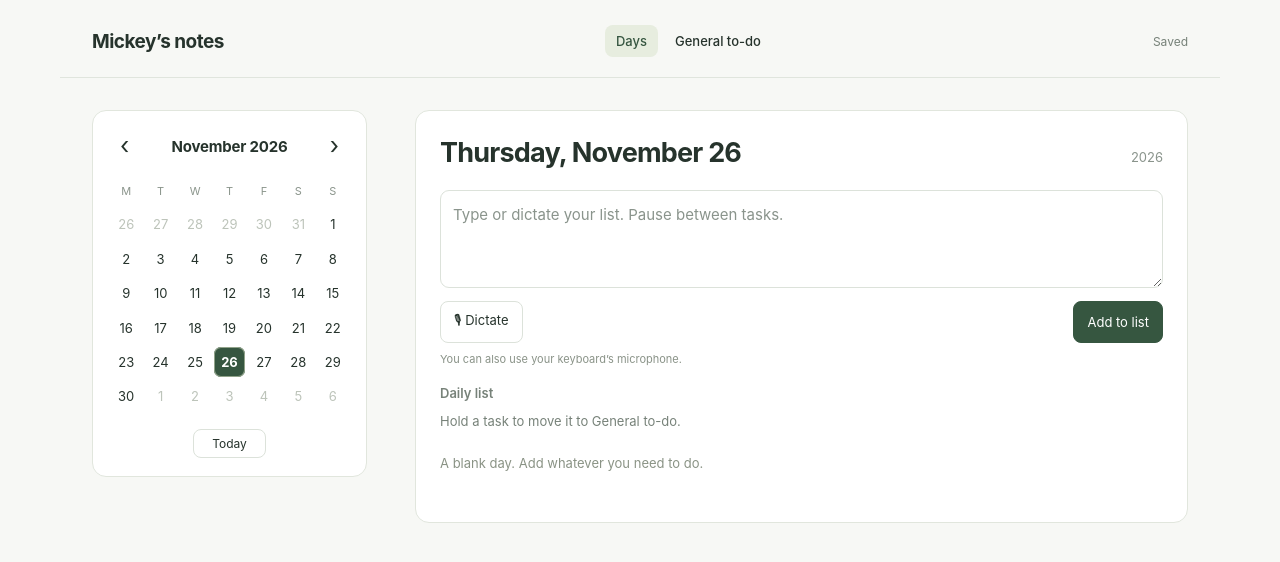
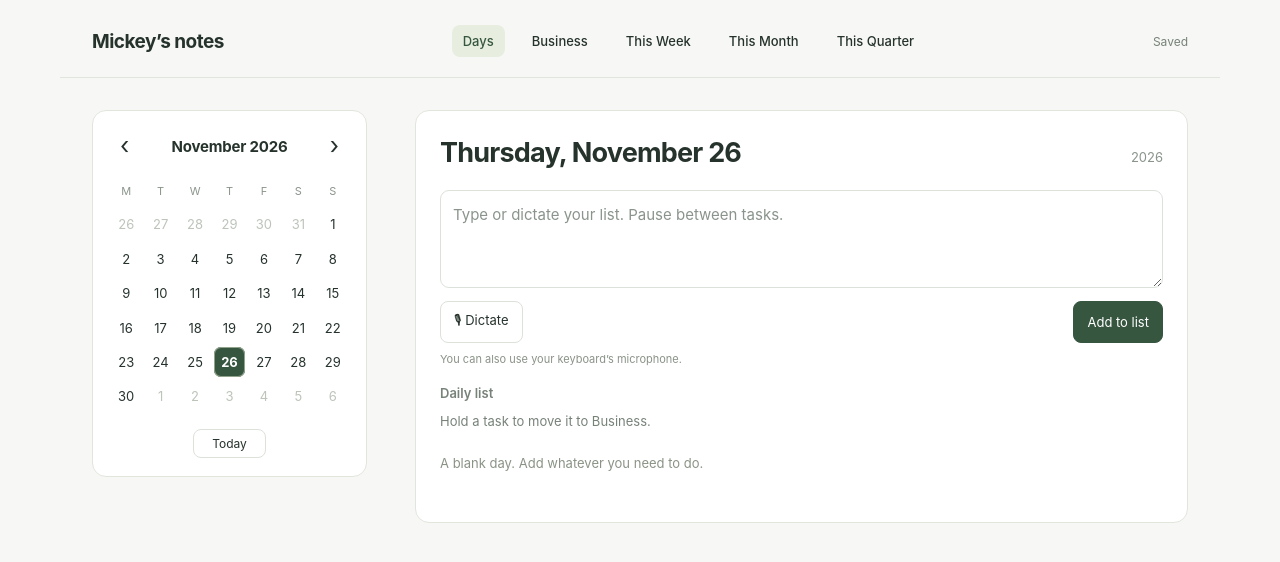
Before and after one commit to BlackMounatinTech/bmdw-estimator, a Flask app: page / in a window 1280 px wide. Shown: the top 562 px of the page. Run offline with Flask 3, Linux system fonts and the light colour scheme; data that the repository does not hold is empty.

Commit message:
Add Business and week month quarter note lists

```diff
--- a/mickeys_notes/app.py
+++ b/mickeys_notes/app.py
@@ -6,6 +6,7 @@ import calendar
 from flask import Flask, request, session, jsonify, render_template, redirect, url_for
 
 app = Flask(__name__)
+app.url_map.redirect_defaults = False
 app.secret_key = os.environ.get('SECRET_KEY') or secrets.token_hex(32)
 app.config.update(SESSION_COOKIE_HTTPONLY=True, SESSION_COOKIE_SAMESITE='Strict', SESSION_COOKIE_SECURE=os.environ.get('RENDER') == 'true', MAX_CONTENT_LENGTH=1024*1024, PERMANENT_SESSION_LIFETIME=timedelta(days=365))
 DATA = Path(os.environ.get('NOTES_DATA_DIR', Path(__file__).parent / 'data'))
@@ -74,13 +75,27 @@ def index():
     session.setdefault('csrf', secrets.token_hex(24))
     return render_template('index.html', csrf=session['csrf'])
 
+LIST_TITLES = {'business': 'Business', 'week': 'This Week', 'month': 'This Month', 'quarter': 'This Quarter'}
+
+@app.get('/lists/<list_key>')
+def list_page(list_key):
+    if list_key not in LIST_TITLES:
+        return 'Not found', 404
+    session.setdefault('csrf', secrets.token_hex(24))
+    return render_template('general.html', csrf=session['csrf'], list_key=list_key, list_title=LIST_TITLES[list_key])
+
 @app.get('/general')
 def general_page():
     session.setdefault('csrf', secrets.token_hex(24))
-    return render_template('general.html', csrf=session['csrf'])
+    return redirect(url_for('list_page', list_key='business'))
 
-@app.route('/api/general', methods=['GET', 'PUT'])
-def general_data():
+@app.route('/api/lists/<list_key>', methods=['GET', 'PUT'])
+@app.route('/api/general', methods=['GET', 'PUT'], defaults={'list_key': 'business'})
+def general_data(list_key):
+    if list_key not in LIST_TITLES:
+        return jsonify(error='Unknown list'), 404
+    if list_key != 'business':
+        return planning_data(list_key)
     with db() as con:
         con.execute('CREATE TABLE IF NOT EXISTS general (id INTEGER PRIMARY KEY CHECK(id=1), content TEXT NOT NULL, revision INTEGER NOT NULL DEFAULT 0)')
         if request.method == 'GET':
@@ -98,6 +113,28 @@ def general_data():
         content = {'tasks': [t for t in tasks if not t['done']] + [t for t in tasks if t['done']], 'draft': content.get('draft', '')}
         con.execute('INSERT OR IGNORE INTO general VALUES (1, ?, 0)', ('{"tasks":[],"draft":""}',))
         result = con.execute('UPDATE general SET content=?, revision=revision+1 WHERE id=1 AND revision=?', (json.dumps(content), payload.get('revision')))
+        if result.rowcount != 1:
+            return jsonify(error='This list changed in another tab. Reload before editing.'), 409
+        return jsonify(revision=payload['revision'] + 1)
+
+def planning_data(list_key):
+    with db() as con:
+        con.execute('CREATE TABLE IF NOT EXISTS planning_lists (id TEXT PRIMARY KEY, content TEXT NOT NULL, revision INTEGER NOT NULL DEFAULT 0)')
+        if request.method == 'GET':
+            row = con.execute('SELECT content, revision FROM planning_lists WHERE id=?', (list_key,)).fetchone()
+            return jsonify(content=json.loads(row['content']) if row else {'tasks': [], 'draft': ''}, revision=row['revision'] if row else 0)
+        payload = request.get_json(silent=True)
+        if not isinstance(payload, dict):
+            return jsonify(error='Invalid list'), 400
+        content = payload.get('content')
+        if not isinstance(content, dict) or not isinstance(content.get('tasks'), list) or not isinstance(content.get('draft', ''), str):
+            return jsonify(error='Invalid list'), 400
+        tasks = content['tasks']
+        if not all(isinstance(t, dict) and isinstance(t.get('id'), str) and isinstance(t.get('text'), str) and isinstance(t.get('done'), bool) for t in tasks) or len({t['id'] for t in tasks}) != len(tasks):
+            return jsonify(error='Invalid tasks'), 400
+        content = {'tasks': [t for t in tasks if not t['done']] + [t for t in tasks if t['done']], 'draft': content.get('draft', '')}
+        con.execute('INSERT OR IGNORE INTO planning_lists VALUES (?, ?, 0)', (list_key, '{"tasks":[],"draft":""}'))
+        result = con.execute('UPDATE planning_lists SET content=?, revision=revision+1 WHERE id=? AND revision=?', (json.dumps(content), list_key, payload.get('revision')))
         if result.rowcount != 1:
             return jsonify(error='This list changed in another tab. Reload before editing.'), 409
         return jsonify(revision=payload['revision'] + 1)
@@ -131,7 +168,7 @@ def move_to_general(day):
         if task is None:
             return jsonify(error='This task no longer exists. Reload and try again.'), 404
         if existing:
-            return jsonify(error='This task is already in General to-do. Reload your lists.'), 409
+            return jsonify(error='This task is already in Business. Reload your lists.'), 409
         general['tasks'].insert(0, dict(task))
         general['tasks'] = [t for t in general['tasks'] if not t['done']] + [t for t in general['tasks'] if t['done']]
         for group in content['lists']:
--- a/mickeys_notes/static/app.js
+++ b/mickeys_notes/static/app.js
@@ -146,7 +146,7 @@ async function moveTaskToGeneral(task) {
     state = data.content; state.habits ||= {}; revision = data.revision;
     renderTasks();
     // Clear Add/Undo snapshots so they cannot restore a moved task.
-    $('#voice-status').textContent = 'Moved to General to-do.';
+    $('#voice-status').textContent = 'Moved to Business.';
     $('#save-status').textContent = 'Saved'; clearError();
   } catch (error) {
     showError(error.message + ' Refresh before trying again.');
@@ -165,7 +165,7 @@ function taskMoveActions(row, task) {
     const title = el('h2', {textContent: 'Move this task?'});
     title.id = 'task-action-title'; dialog.setAttribute('aria-labelledby', title.id);
     const cancel = el('button', {type: 'button', textContent: 'Cancel', onclick: () => dialog.close()});
-    const move = el('button', {type: 'button', className: 'primary', textContent: 'Move to General to-do', onclick: () => {
+    const move = el('button', {type: 'button', className: 'primary', textContent: 'Move to Business', onclick: () => {
       dialog.close(); moveTaskToGeneral(task);
     }});
     dialog.append(title, el('p', {textContent: task.text}), el('div', {className: 'task-action-buttons'}, cancel, move));
@@ -191,8 +191,8 @@ function taskMoveActions(row, task) {
     }
   }, true);
   const more = el('button', {type: 'button', className: 'task-more', textContent: '…', onclick: openActions});
-  more.setAttribute('aria-label', 'Move ' + task.text + ' to General to-do');
-  more.title = 'Move to General to-do'; row.append(more);
+  more.setAttribute('aria-label', 'Move ' + task.text + ' to Business');
+  more.title = 'Move to Business'; row.append(more);
 }
 function renderTasks() {
   const root = $('#tasks'); root.replaceChildren();
--- a/mickeys_notes/static/style.css
+++ b/mickeys_notes/static/style.css
@@ -54,3 +54,6 @@
 .task-actions::backdrop{background:#172d2966}
 .task-actions p{white-space:pre-wrap;overflow-wrap:anywhere;line-height:1.5;margin:15px 0 24px}
 .task-action-buttons{display:flex;justify-content:flex-end;gap:8px;flex-wrap:wrap}
+
+/* Keep all five list tabs accessible on narrow screens. */
+.app-header{flex-wrap:wrap}.top-nav{display:flex;flex-wrap:wrap;gap:8px 16px;max-width:100%}
--- a/mickeys_notes/templates/index.html
+++ b/mickeys_notes/templates/index.html
@@ -8,10 +8,10 @@
   <title>Mickey’s Notes</title>
   <link rel="manifest" href="{{ url_for('manifest') }}">
   <meta name="apple-mobile-web-app-capable" content="yes"><meta name="mobile-web-app-capable" content="yes"><meta name="apple-mobile-web-app-title" content="Mickey’s Notes"><meta name="theme-color" content="#f7f8f5"><link rel="apple-touch-icon" href="{{ url_for('static', filename='icon.png') }}"><link rel="icon" href="{{ url_for('static', filename='icon.png') }}">
-  <link rel="stylesheet" href="{{ url_for('static', filename='style.css') }}?v=move-general-1">
+  <link rel="stylesheet" href="{{ url_for('static', filename='style.css') }}?v=planning-tabs-1">
 </head>
 <body>
-  <header class="app-header"><a href="{{ url_for('index') }}">Mickey’s notes</a><nav class="top-nav" aria-label="Lists"><a href="{{ url_for('index') }}" aria-current="page">Days</a><a href="{{ url_for('general_page') }}">General to-do</a></nav><span id="save-status" role="status">Loading…</span></header>
+  <header class="app-header"><a href="{{ url_for('index') }}">Mickey’s notes</a><nav class="top-nav" aria-label="Lists"><a href="{{ url_for('index') }}"{% if not list_key %} aria-current="page"{% endif %}>Days</a>{% for key, title in [('business', 'Business'), ('week', 'This Week'), ('month', 'This Month'), ('quarter', 'This Quarter')] %}<a href="{{ url_for('list_page', list_key=key) }}"{% if list_key == key %} aria-current="page"{% endif %}>{{ title }}</a>{% endfor %}</nav><span id="save-status" role="status">Loading…</span></header>
   <main class="layout">
     <aside class="calendar-panel" aria-label="Calendar">
       <div class="month-navigation">
@@ -32,13 +32,13 @@
         </div>
       <section class="daily-list" aria-labelledby="list-title">
         <div class="section-heading"><h2 id="list-title">Daily list</h2><span id="progress"></span></div>
-        <p class="general-hint" style="margin:0 0 8px">Hold a task to move it to General to-do.</p><div id="tasks"></div>
+        <p class="general-hint" style="margin:0 0 8px">Hold a task to move it to Business.</p><div id="tasks"></div>
         <p class="priority-hint" id="priority-hint" hidden>☆ marks a priority.</p>
       </section>
     </article>
   </main>
   <p id="error" role="alert" hidden></p>
   <script src="{{ url_for('static', filename='task-drag.js') }}?v=carry-drag-1"></script>
-  <script src="{{ url_for('static', filename='app.js') }}?v=no-routines-1"></script>
+  <script src="{{ url_for('static', filename='app.js') }}?v=planning-tabs-1"></script>
 </body>
 </html>
```
Also changed, not shown: mickeys_notes/static/general.js (+4 -3 lines), mickeys_notes/templates/general.html (+7 -7 lines), tests/test_notes_lists.py (added, +37 -0 lines).
